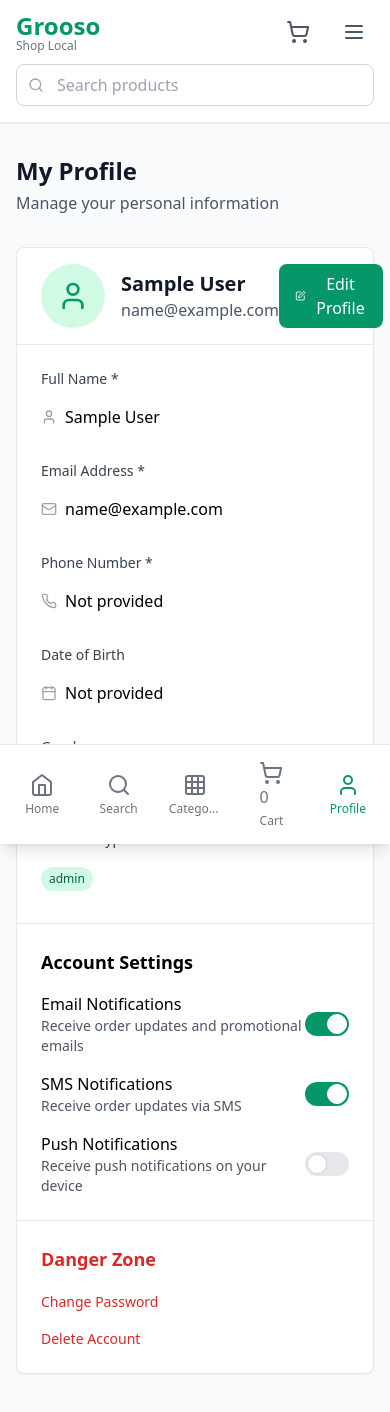
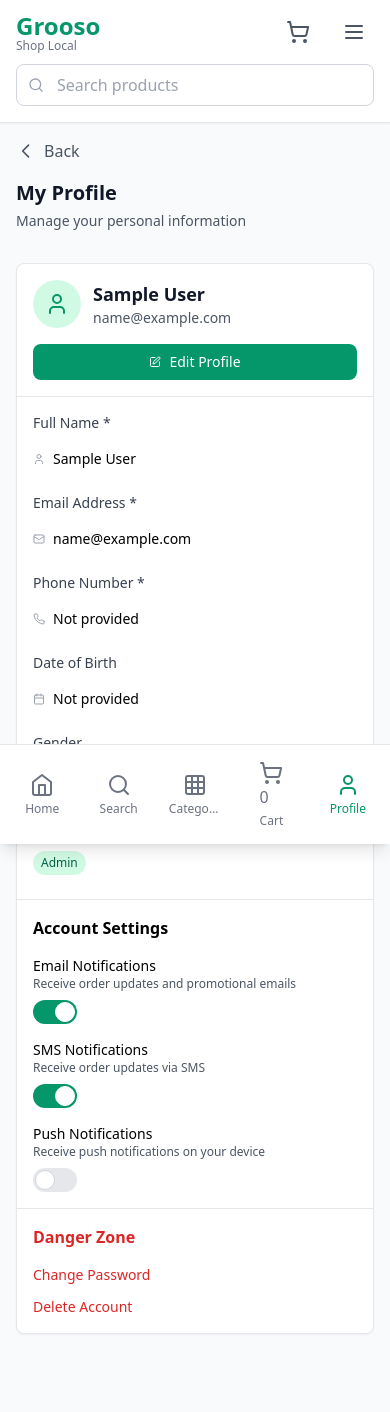
Before and after one commit to pandya1431/customerApp2, a React (Vite) app: page /profile in a window 390 px wide. Shown: the top 1412 px of the page. Built offline with nearby package versions, Linux system fonts and the light colour scheme; no server answers; sample sign-in values are in the browser's storage.

Commit message:
Fix ProfilePage Responsiveness

```diff
--- a/src/pages/ProfilePage.jsx
+++ b/src/pages/ProfilePage.jsx
@@ -91,47 +91,61 @@ const ProfilePage = () => {
   }
 
   return (
-    <div className="max-w-4xl mx-auto px-4 sm:px-6 lg:px-8 py-8">
+    <div className="min-h-screen bg-gray-50">
+      <div className="max-w-4xl mx-auto px-4 sm:px-6 lg:px-8 py-4 md:py-8">
+        {/* Mobile Header */}
+        <div className="md:hidden mb-4">
+          <button
+            onClick={() => window.history.back()}
+            className="flex items-center space-x-2 text-gray-600 hover:text-gray-800 mb-4"
+          >
+            <svg className="w-5 h-5" fill="none" stroke="currentColor" viewBox="0 0 24 24">
+              <path strokeLinecap="round" strokeLinejoin="round" strokeWidth={2} d="M15 19l-7-7 7-7" />
+            </svg>
+            <span>Back</span>
+          </button>
+        </div>
+
       <div className="mb-8">
-        <h1 className="text-2xl font-bold text-gray-900">My Profile</h1>
-        <p className="text-gray-600 mt-1">Manage your personal information</p>
+        <h1 className="text-xl md:text-2xl font-bold text-gray-900">My Profile</h1>
+        <p className="text-sm md:text-base text-gray-600 mt-1">Manage your personal information</p>
       </div>
 
       <div className="bg-white rounded-lg shadow-sm border">
         {/* Header */}
-        <div className="px-6 py-4 border-b border-gray-200">
-          <div className="flex items-center justify-between">
-            <div className="flex items-center space-x-4">
-              <div className="w-16 h-16 bg-emerald-100 rounded-full flex items-center justify-center">
-                <User className="w-8 h-8 text-emerald-600" />
+        <div className="px-4 md:px-6 py-4 border-b border-gray-200">
+          <div className="flex flex-col sm:flex-row sm:items-center justify-between space-y-4 sm:space-y-0">
+            <div className="flex items-center space-x-3 md:space-x-4">
+              <div className="w-12 h-12 md:w-16 md:h-16 bg-emerald-100 rounded-full flex items-center justify-center">
+                <User className="w-6 h-6 md:w-8 md:h-8 text-emerald-600" />
               </div>
               <div>
-                <h2 className="text-xl font-semibold text-gray-900">{formData.name || 'User'}</h2>
-                <p className="text-gray-600">{formData.email || 'No email provided'}</p>
+                <h2 className="text-lg md:text-xl font-semibold text-gray-900">{formData.name || 'User'}</h2>
+                <p className="text-sm md:text-base text-gray-600">{formData.email || 'No email provided'}</p>
               </div>
             </div>
             {!isEditing ? (
               <button
                 onClick={() => setIsEditing(true)}
-                className="flex items-center space-x-2 bg-emerald-600 text-white px-4 py-2 rounded-lg hover:bg-emerald-700 transition-colors"
+                className="flex items-center justify-center space-x-2 bg-emerald-600 text-white px-3 md:px-4 py-2 rounded-lg hover:bg-emerald-700 transition-colors text-sm md:text-base w-full sm:w-auto"
               >
-                <Edit className="w-4 h-4" />
+                <Edit className="w-3 h-3 md:w-4 md:h-4" />
                 <span>Edit Profile</span>
               </button>
             ) : (
-              <div className="flex space-x-2">
+              <div className="flex flex-col sm:flex-row space-y-2 sm:space-y-0 sm:space-x-2 w-full sm:w-auto">
                 <button
                   onClick={handleSave}
-                  className="flex items-center space-x-2 bg-emerald-600 text-white px-4 py-2 rounded-lg hover:bg-emerald-700 transition-colors"
+                  className="flex items-center justify-center space-x-2 bg-emerald-600 text-white px-3 md:px-4 py-2 rounded-lg hover:bg-emerald-700 transition-colors text-sm md:text-base"
                 >
-                  <Save className="w-4 h-4" />
+                  <Save className="w-3 h-3 md:w-4 md:h-4" />
                   <span>Save</span>
                 </button>
                 <button
                   onClick={handleCancel}
-                  className="flex items-center space-x-2 bg-gray-100 text-gray-700 px-4 py-2 rounded-lg hover:bg-gray-200 transition-colors"
+                  className="flex items-center justify-center space-x-2 bg-gray-100 text-gray-700 px-3 md:px-4 py-2 rounded-lg hover:bg-gray-200 transition-colors text-sm md:text-base"
                 >
-                  <X className="w-4 h-4" />
+                  <X className="w-3 h-3 md:w-4 md:h-4" />
                   <span>Cancel</span>
                 </button>
               </div>
@@ -140,11 +154,11 @@ const ProfilePage = () => {
         </div>
 
         {/* Profile Form */}
-        <div className="p-6">
-          <div className="grid grid-cols-1 md:grid-cols-2 gap-6">
+        <div className="p-4 md:p-6">
+          <div className="grid grid-cols-1 md:grid-cols-2 gap-4 md:gap-6">
             {/* Full Name */}
             <div>
-              <label className="block text-sm font-medium text-gray-700 mb-2">
+              <label className="block text-sm md:text-base font-medium text-gray-700 mb-2">
                 Full Name *
               </label>
               {isEditing ? (
@@ -153,12 +167,12 @@ const ProfilePage = () => {
                   name="name"
                   value={formData.name}
                   onChange={handleInputChange}
-                  className="w-full px-3 py-2 border border-gray-300 rounded-lg focus:ring-2 focus:ring-emerald-500 focus:border-transparent"
+                  className="w-full px-3 py-2 text-sm md:text-base border border-gray-300 rounded-lg focus:ring-2 focus:ring-emerald-500 focus:border-transparent"
                   placeholder="Enter your full name"
                 />
               ) : (
-                <div className="flex items-center space-x-2 py-2">
-                  <User className="w-4 h-4 text-gray-400" />
+                <div className="flex items-center space-x-2 py-2 text-sm md:text-base">
+                  <User className="w-3 h-3 md:w-4 md:h-4 text-gray-400" />
                   <span>{formData.name || 'Not provided'}</span>
                 </div>
               )}
@@ -166,7 +180,7 @@ const ProfilePage = () => {
 
             {/* Email */}
             <div>
-              <label className="block text-sm font-medium text-gray-700 mb-2">
+              <label className="block text-sm md:text-base font-medium text-gray-700 mb-2">
                 Email Address *
               </label>
               {isEditing ? (
@@ -175,12 +189,12 @@ const ProfilePage = () => {
                   name="email"
                   value={formData.email}
                   onChange={handleInputChange}
-                  className="w-full px-3 py-2 border border-gray-300 rounded-lg focus:ring-2 focus:ring-emerald-500 focus:border-transparent"
+                  className="w-full px-3 py-2 text-sm md:text-base border border-gray-300 rounded-lg focus:ring-2 focus:ring-emerald-500 focus:border-transparent"
                   placeholder="Enter your email address"
                 />
               ) : (
-                <div className="flex items-center space-x-2 py-2">
-                  <Mail className="w-4 h-4 text-gray-400" />
+                <div className="flex items-center space-x-2 py-2 text-sm md:text-base">
+                  <Mail className="w-3 h-3 md:w-4 md:h-4 text-gray-400" />
                   <span>{formData.email || 'Not provided'}</span>
                 </div>
               )}
@@ -188,7 +202,7 @@ const ProfilePage = () => {
 
             {/* Phone */}
             <div>
-              <label className="block text-sm font-medium text-gray-700 mb-2">
+              <label className="block text-sm md:text-base font-medium text-gray-700 mb-2">
                 Phone Number *
               </label>
               {isEditing ? (
@@ -197,12 +211,12 @@ const ProfilePage = () => {
                   name="phone"
                   value={formData.phone}
                   onChange={handleInputChange}
-                  className="w-full px-3 py-2 border border-gray-300 rounded-lg focus:ring-2 focus:ring-emerald-500 focus:border-transparent"
+                  className="w-full px-3 py-2 text-sm md:text-base border border-gray-300 rounded-lg focus:ring-2 focus:ring-emerald-500 focus:border-transparent"
                   placeholder="Enter your phone number"
                 />
               ) : (
-                <div className="flex items-center space-x-2 py-2">
-                  <Phone className="w-4 h-4 text-gray-400" />
+                <div className="flex items-center space-x-2 py-2 text-sm md:text-base">
+                  <Phone className="w-3 h-3 md:w-4 md:h-4 text-gray-400" />
                   <span>{formData.phone || 'Not provided'}</span>
                 </div>
               )}
@@ -210,7 +224,7 @@ const ProfilePage = () => {
 
             {/* Date of Birth */}
             <div>
-              <label className="block text-sm font-medium text-gray-700 mb-2">
+              <label className="block text-sm md:text-base font-medium text-gray-700 mb-2">
                 Date of Birth
               </label>
               {isEditing ? (
@@ -219,19 +233,19 @@ const ProfilePage = () => {
                   name="dateOfBirth"
                   value={formData.dateOfBirth}
                   onChange={handleInputChange}
-                  className="w-full px-3 py-2 border border-gray-300 rounded-lg focus:ring-2 focus:ring-emerald-500 focus:border-transparent"
+                  className="w-full px-3 py-2 text-sm md:text-base border border-gray-300 rounded-lg focus:ring-2 focus:ring-emerald-500 focus:border-transparent"
                 />
               ) : (
-                <div className="flex items-center space-x-2 py-2">
-                  <Calendar className="w-4 h-4 text-gray-400" />
-                  <span>{formData.dateOfBirth || 'Not provided'}</span>
+                <div className="flex items-center space-x-2 py-2 text-sm md:text-base">
+                  <Calendar className="w-3 h-3 md:w-4 md:h-4 text-gray-400" />
+                  <span>{formData.dateOfBirth ? new Date(formData.dateOfBirth).toLocaleDateString() : 'Not provided'}</span>
                 </div>
               )}
             </div>
 
             {/* Gender */}
             <div>
-              <label className="block text-sm font-medium text-gray-700 mb-2">
+              <label className="block text-sm md:text-base font-medium text-gray-700 mb-2">
                 Gender
               </label>
               {isEditing ? (
@@ -239,7 +253,7 @@ const ProfilePage = () => {
                   name="gender"
                   value={formData.gender}
                   onChange={handleInputChange}
-                  className="w-full px-3 py-2 border border-gray-300 rounded-lg focus:ring-2 focus:ring-emerald-500 focus:border-transparent"
+                  className="w-full px-3 py-2 text-sm md:text-base border border-gray-300 rounded-lg focus:ring-2 focus:ring-emerald-500 focus:border-transparent"
                 >
                   <option value="">Select Gender</option>
                   <option value="male">Male</option>
@@ -248,19 +262,19 @@ const ProfilePage = () => {
                   <option value="prefer-not-to-say">Prefer not to say</option>
                 </select>
               ) : (
-                <div className="py-2">
-                  <span>{formData.gender || 'Not provided'}</span>
+                <div className="py-2 text-sm md:text-base">
+                  <span className="capitalize">{formData.gender || 'Not provided'}</span>
                 </div>
               )}
             </div>
 
             {/* Account Type */}
             <div>
-              <label className="block text-sm font-medium text-gray-700 mb-2">
+              <label className="block text-sm md:text-base font-medium text-gray-700 mb-2">
                 Account Type
               </label>
               <div className="py-2">
-                <span className="inline-flex px-2 py-1 text-xs font-medium rounded-full bg-emerald-100 text-emerald-800">
+                <span className="inline-flex px-2 py-1 text-xs md:text-sm font-medium rounded-full bg-emerald-100 text-emerald-800 capitalize">
                   {user?.role || 'Customer'}
                 </span>
               </div>
@@ -269,37 +283,37 @@ const ProfilePage = () => {
         </div>
 
         {/* Account Settings */}
-        <div className="border-t border-gray-200 p-6">
-          <h3 className="text-lg font-semibold mb-4">Account Settings</h3>
-          <div className="space-y-4">
-            <div className="flex items-center justify-between">
+        <div className="border-t border-gray-200 p-4 md:p-6">
+          <h3 className="text-base md:text-lg font-semibold mb-4">Account Settings</h3>
+          <div className="space-y-4 md:space-y-6">
+            <div className="flex flex-col sm:flex-row sm:items-center justify-between space-y-2 sm:space-y-0">
               <div>
-                <h4 className="font-medium">Email Notifications</h4>
-                <p className="text-sm text-gray-600">Receive order updates and promotional emails</p>
+                <h4 className="text-sm md:text-base font-medium">Email Notifications</h4>
+                <p className="text-xs md:text-sm text-gray-600">Receive order updates and promotional emails</p>
               </div>
-              <label className="relative inline-flex items-center cursor-pointer">
+              <label className="relative inline-flex items-center cursor-pointer mt-2 sm:mt-0">
                 <input type="checkbox" className="sr-only peer" defaultChecked />
                 <div className="w-11 h-6 bg-gray-200 peer-focus:outline-none peer-focus:ring-4 peer-focus:ring-emerald-300 rounded-full peer peer-checked:after:translate-x-full peer-checked:after:border-white after:content-[''] after:absolute after:top-[2px] after:left-[2px] after:bg-white after:border-gray-300 after:border after:rounded-full after:h-5 after:w-5 after:transition-all peer-checked:bg-emerald-600"></div>
               </label>
             </div>
 
-            <div className="flex items-center justify-between">
+            <div className="flex flex-col sm:flex-row sm:items-center justify-between space-y-2 sm:space-y-0">
               <div>
-                <h4 className="font-medium">SMS Notifications</h4>
-                <p className="text-sm text-gray-600">Receive order updates via SMS</p>
+                <h4 className="text-sm md:text-base font-medium">SMS Notifications</h4>
+                <p className="text-xs md:text-sm text-gray-600">Receive order updates via SMS</p>
               </div>
-              <label className="relative inline-flex items-center cursor-pointer">
+              <label className="relative inline-flex items-center cursor-pointer mt-2 sm:mt-0">
                 <input type="checkbox" className="sr-only peer" defaultChecked />
                 <div className="w-11 h-6 bg-gray-200 peer-focus:outline-none peer-focus:ring-4 peer-focus:ring-emerald-300 rounded-full peer peer-checked:after:translate-x-full peer-checked:after:border-white after:content-[''] after:absolute after:top-[2px] after:left-[2px] after:bg-white after:border-gray-300 after:border after:rounded-full after:h-5 after:w-5 after:transition-all peer-checked:bg-emerald-600"></div>
               </label>
             </div>
 
-            <div className="flex items-center justify-between">
+            <div className="flex flex-col sm:flex-row sm:items-center justify-between space-y-2 sm:space-y-0">
               <div>
-                <h4 className="font-medium">Push Notifications</h4>
-                <p className="text-sm text-gray-600">Receive push notifications on your device</p>
+                <h4 className="text-sm md:text-base font-medium">Push Notifications</h4>
+                <p className="text-xs md:text-sm text-gray-600">Receive push notifications on your device</p>
               </div>
-              <label className="relative inline-flex items-center cursor-pointer">
+              <label className="relative inline-flex items-center cursor-pointer mt-2 sm:mt-0">
                 <input type="checkbox" className="sr-only peer" />
                 <div className="w-11 h-6 bg-gray-200 peer-focus:outline-none peer-focus:ring-4 peer-focus:ring-emerald-300 rounded-full peer peer-checked:after:translate-x-full peer-checked:after:border-white after:content-[''] after:absolute after:top-[2px] after:left-[2px] after:bg-white after:border-gray-300 after:border after:rounded-full after:h-5 after:w-5 after:transition-all peer-checked:bg-emerald-600"></div>
               </label>
@@ -308,17 +322,18 @@ const ProfilePage = () => {
         </div>
 
         {/* Danger Zone */}
-        <div className="border-t border-gray-200 p-6">
-          <h3 className="text-lg font-semibold text-red-600 mb-4">Danger Zone</h3>
-          <div className="space-y-4">
-            <button className="text-red-600 hover:text-red-700 text-sm font-medium">
+        <div className="border-t border-gray-200 p-4 md:p-6">
+          <h3 className="text-base md:text-lg font-semibold text-red-600 mb-4">Danger Zone</h3>
+          <div className="space-y-3 md:space-y-4">
+            <button className="text-red-600 hover:text-red-700 text-sm md:text-base font-medium block w-full text-left sm:w-auto">
               Change Password
             </button>
-            <button className="text-red-600 hover:text-red-700 text-sm font-medium block">
+            <button className="text-red-600 hover:text-red-700 text-sm md:text-base font-medium block w-full text-left sm:w-auto">
               Delete Account
             </button>
           </div>
         </div>
+      </div>
       </div>
     </div>
   );
```
